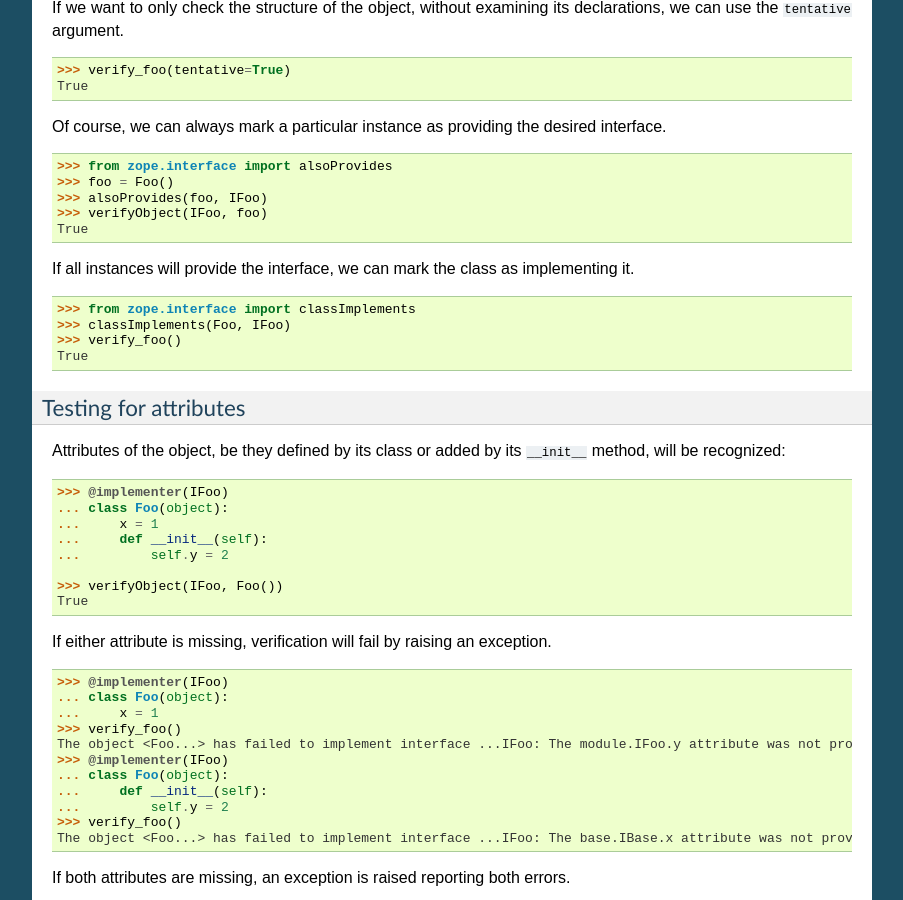
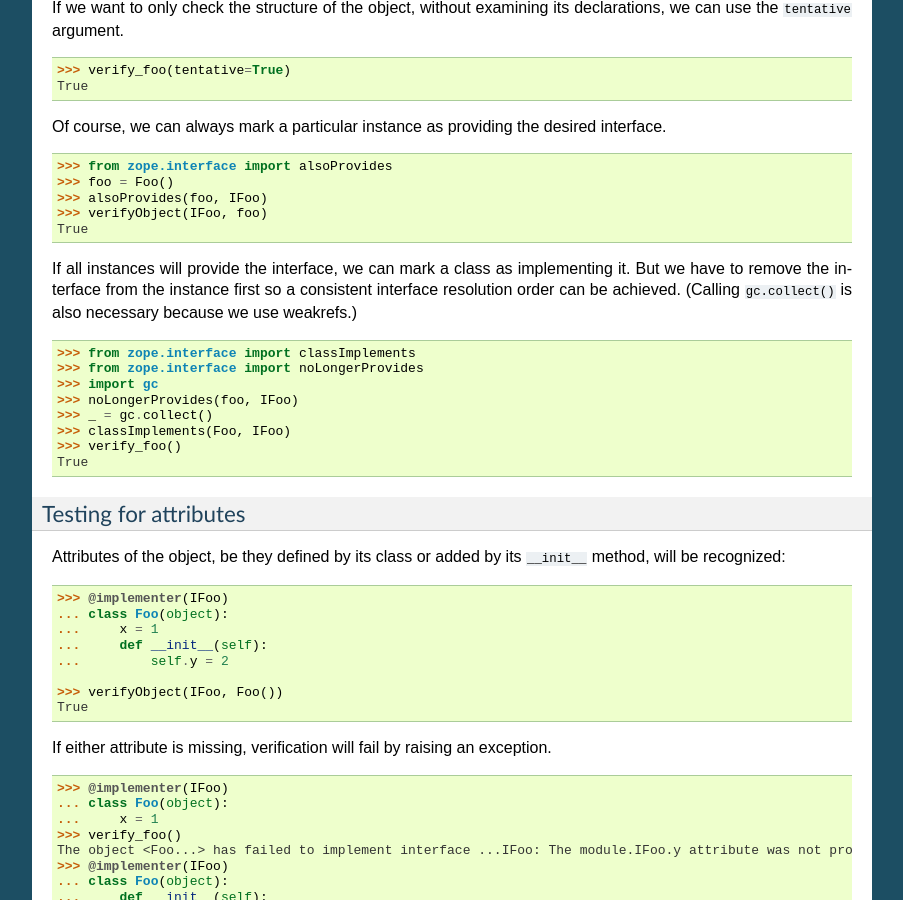
Before and after one commit to zopefoundation/zope.interface, a Sphinx documentation site: the page built from docs/verify.rst, in a window 1280 px wide and 900 px high, scrolled down 1087 px. Shown: the whole window, without its empty margins (198-1101 px from the left). Built offline with Sphinx 7.4.7, drawn with Linux system fonts in a browser that asks for light colours.

Commit message:
Fix the documentation so it can be tested with `ZOPE_INTERFACE_STRICT_IRO=1`. (#242)
Closes #241.

```diff
--- a/docs/api/declarations.rst
+++ b/docs/api/declarations.rst
@@ -784,7 +784,7 @@
    ['IRoot1']
    >>> [iface.getName() for iface in spec2]
    []
-   >>> spec2 += Declaration(IRoot2, IDerived2)
+   >>> spec2 += Declaration(IDerived2, IRoot2)
    >>> [iface.getName() for iface in spec2]
    ['IDerived2', 'IRoot2']
    >>> [iface.getName() for iface in spec+spec2]
--- a/docs/verify.rst
+++ b/docs/verify.rst
@@ -83,11 +83,17 @@
    True
 
 If all instances will provide the interface, we can
-mark the class as implementing it.
+mark a class as implementing it. But we have to remove the interface from the
+instance first so a consistent interface resolution order can be achieved.
+(Calling ``gc.collect()`` is also necessary because we use weakrefs.)
 
 .. doctest::
 
    >>> from zope.interface import classImplements
+   >>> from zope.interface import noLongerProvides
+   >>> import gc
+   >>> noLongerProvides(foo, IFoo)
+   >>> _ = gc.collect()
    >>> classImplements(Foo, IFoo)
    >>> verify_foo()
    True
```
Also changed, not shown: other parts of docs/api/declarations.rst (+2 -2 lines), 2 other files.
